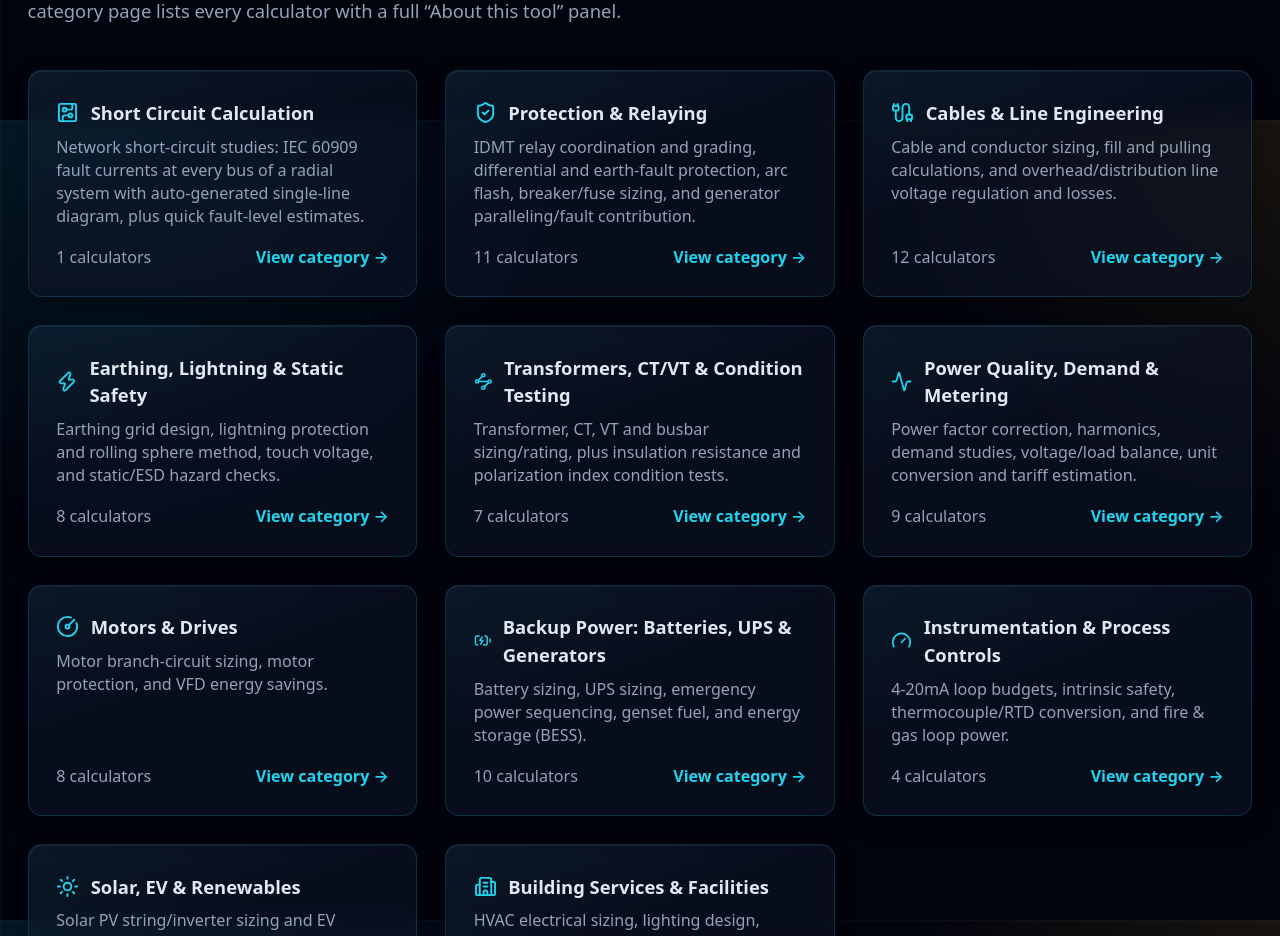
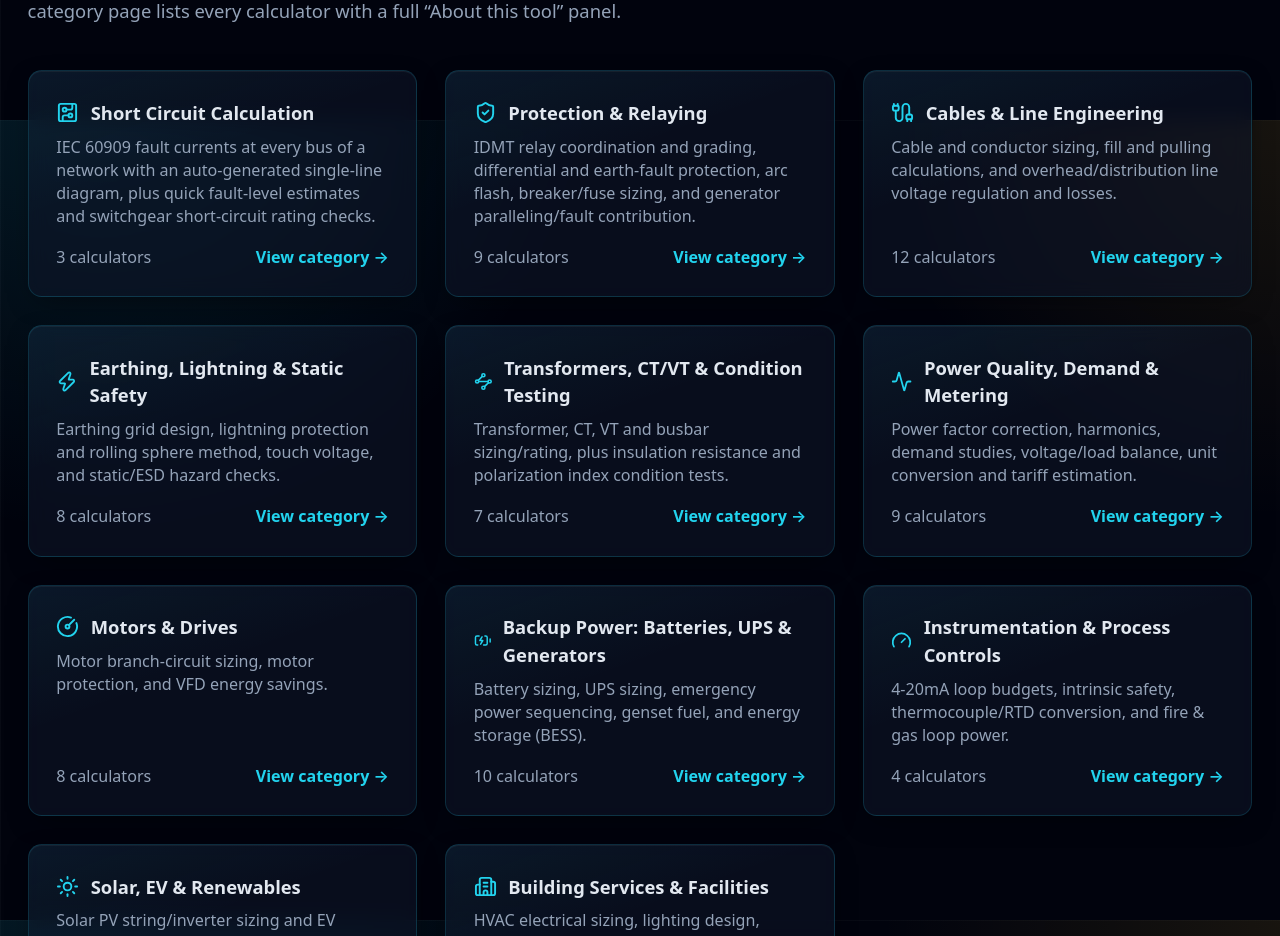
Before and after one commit to AjmalJamseeth/ajpowerapps, a Next.js app: page / in a window 1280 px wide. Shown: the part 2280-3216 px from the top of the page. Built offline with nearby package versions, Linux system fonts and the light colour scheme; no server answers.

Commit message:
Move fault tools to Short Circuit category

```diff
--- a/src/app/calculators/fault-propagation/page.tsx
+++ b/src/app/calculators/fault-propagation/page.tsx
@@ -1,6 +1,7 @@
 "use client";
 
 import { useMemo, useState } from "react";
+import Link from "next/link";
 import NavBar from "@/components/NavBar";
 import { InfoPanel } from "@/components/InfoPanel";
 import { ReportButton } from "@/components/ReportButton";
@@ -84,6 +85,15 @@ export default function FaultPropagationPage() {
           available fault current at each point.
         </p>
 
+        <div className="mt-4 max-w-3xl rounded-lg border border-accent-2/30 bg-accent-2/10 px-4 py-3 text-sm text-muted">
+          <span className="font-semibold text-foreground">Quick estimate.</span> For a full study with several sources, motors,
+          different voltage levels, earth faults and peak/breaking currents, use the{" "}
+          <Link href="/calculators/iec-60909" className="font-semibold text-accent-2 hover:underline">
+            IEC 60909 Short-Circuit Calculator
+          </Link>
+          .
+        </div>
+
         <div className="mt-6 flex flex-wrap gap-3">
           <ReportButton title="Fault Current Propagation (Base kVA Method)" standardsLine="Base kVA Method — scalar %Z approximation, see caveat below" />
           <FeedbackButton calculatorName="Fault Current Propagation Through a Distribution Network" />
--- a/src/lib/calculatorCatalog.ts
+++ b/src/lib/calculatorCatalog.ts
@@ -26,10 +26,12 @@ export const CALCULATOR_GROUPS: CalcGroup[] = [
     id: "short-circuit",
     title: "Short Circuit Calculation",
     description:
-      "Network short-circuit studies: IEC 60909 fault currents at every bus of a radial system with auto-generated single-line diagram, plus quick fault-level estimates.",
+      "IEC 60909 fault currents at every bus of a network with an auto-generated single-line diagram, plus quick fault-level estimates and switchgear short-circuit rating checks.",
     icon: "CircuitBoard",
     calculators: [
       { name: "IEC 60909 Short-Circuit Calculator", description: "Build a network of buses, utility sources, generators, motors, transformers, cables and ties; get Ik\u2033, peak, breaking, thermal and earth-fault currents at every bus on an auto-generated single-line diagram, with step-by-step working.", href: "/calculators/iec-60909", status: "live" },
+      { name: "Fault Current Propagation (Base kVA Method)", description: "Available fault current at successive points down a radial network using the classic Base kVA Method.", href: "/calculators/fault-propagation", status: "live" },
+      { name: "Switchgear Short-Circuit Rating", description: "Prospective and peak fault current from transformer kVA/%Z, with OCPD AIC and equipment SCCR adequacy check per NEC 110.9/110.10.", href: "/calculators/switchgear-short-circuit-rating", status: "live" },
     ],
   },
   {
@@ -42,13 +44,11 @@ export const CALCULATOR_GROUPS: CalcGroup[] = [
       { name: "IDMT Relay Coordination", description: "IEC 60255 & IEEE C37.112 inverse-time curves. Add any number of relays to a chain and check full-range grading margin at every step.", href: "/calculators/idmt", status: "live" },
       { name: "IDMT Earth Fault Relay (50N/51N)", description: "Earth-fault IDMT trip time and optional instantaneous stage, reusing the verified IEC 60255-151 / IEEE C37.112 curve engine.", href: "/calculators/idmt-earth-fault", status: "live" },
       { name: "Transformer Differential Protection (87T)", description: "Percentage-bias dual-slope restraint characteristic trip/no-trip check, IEEE C37.91-consistent.", href: "/calculators/transformer-differential", status: "live" },
-      { name: "Fault Current Propagation (Base kVA Method)", description: "Available fault current at successive points down a radial network using the classic Base kVA Method.", href: "/calculators/fault-propagation", status: "live" },
       { name: "Arc Flash", description: "Incident energy, arc flash boundary and PPE category — IEEE 1584-2002 and Ralph Lee free, IEEE 1584-2018 as an advanced feature.", href: "/calculators/arc-flash", status: "live" },
       { name: "Circuit Breaker & Fuse Sizer", description: "General continuous/non-continuous load OCPD sizing (NEC 210.19/215.2 + 240.4, or IEC 60364-4-43) and motor starting-current withstand sizing (NEC 430.52).", href: "/calculators/breaker-fuse-sizer", status: "live" },
       { name: "Generator Sync Check", description: "Voltage, frequency and phase-angle synchronization check (ANSI device 25 style) before closing a generator paralleling breaker.", href: "/calculators/generator-sync", status: "live" },
       { name: "Parallel Generator Fault Contribution", description: "Per-generator and total fault current contribution at a common bus, subtransient-reactance method.", href: "/calculators/generator-fault-contribution", status: "live" },
       { name: "AFCI / GFCI Protection Requirements", description: "Location-based lookup of NEC 210.12(A) AFCI and 210.8(A) GFCI dwelling-unit protection requirements, with citations.", href: "/calculators/afci-gfci-requirements", status: "live" },
-      { name: "Switchgear Short-Circuit Rating", description: "Prospective and peak fault current from transformer kVA/%Z, with OCPD AIC and equipment SCCR adequacy check per NEC 110.9/110.10.", href: "/calculators/switchgear-short-circuit-rating", status: "live" },
       { name: "Surge Protection Device (SPD) Rating", description: "SPD Type recommendation by location, minimum MCOV from system voltage/grounding, and SCCR check against available fault current.", href: "/calculators/spd-rating", status: "live" },
     ],
   },
```
